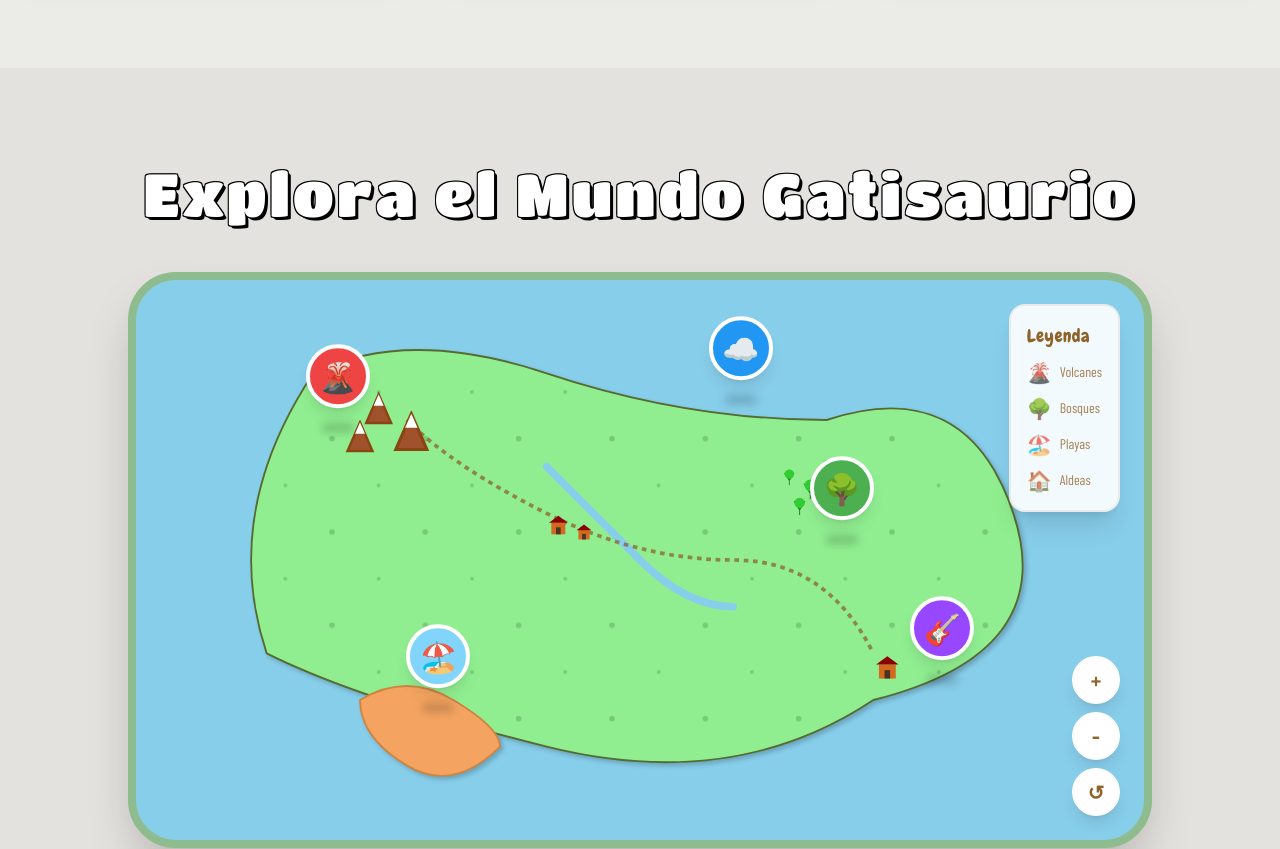
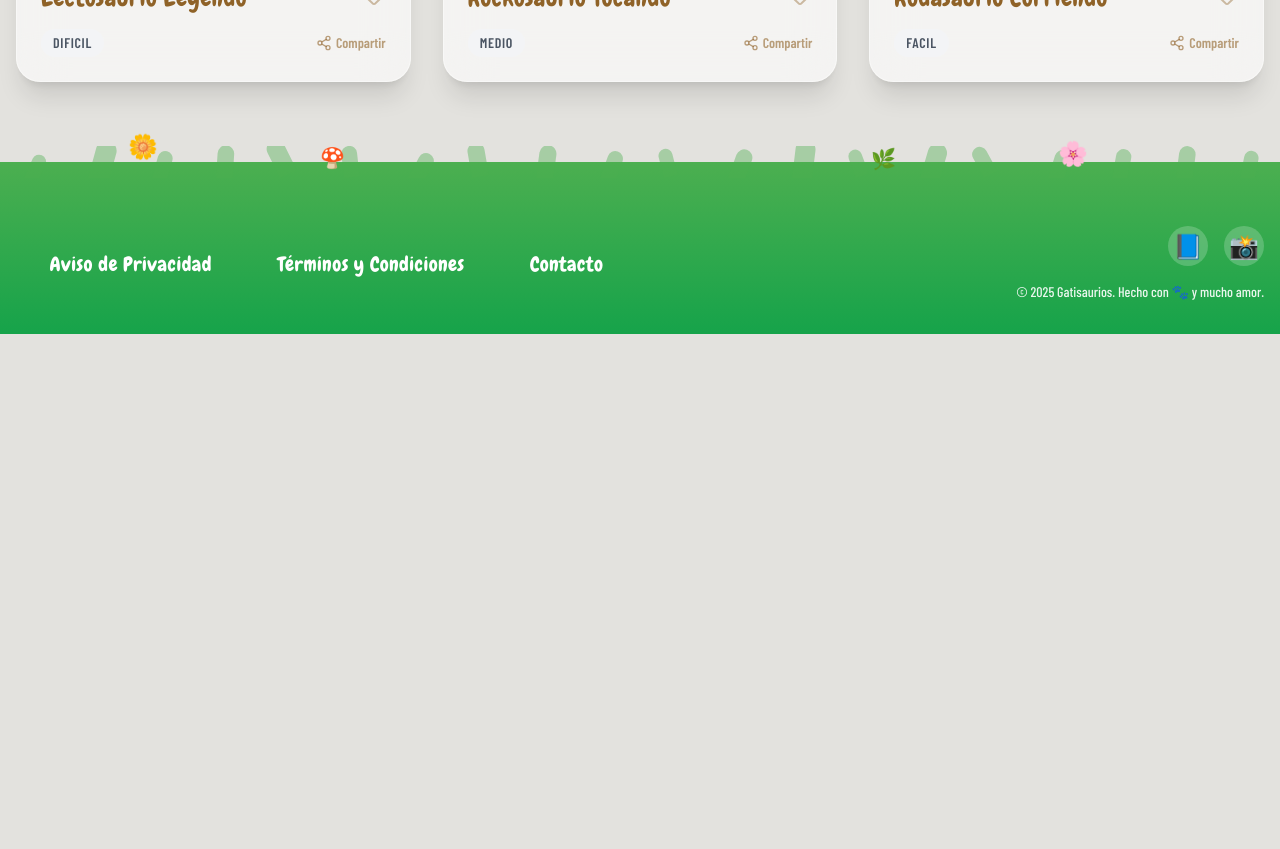
Before and after one commit to JSCEG/Gatisaurios, a React (Vite) app: page /coloring in a window 1280 px wide. Before the commit this address led to /. Shown: the part 1380-2229 px from the top of the page. After the commit the page ends 1714 px from the top, so only its background shows below. Built offline with nearby package versions, Linux system fonts and the light colour scheme; no server answers.

Commit message:
Fix: Remove authentication requirement for ColoringPage to allow public access

```diff
--- a/src/pages/ColoringPage.jsx
+++ b/src/pages/ColoringPage.jsx
@@ -1,5 +1,4 @@
 import { useState } from 'react'
-import { ProtectedRoute } from '../components/auth/ProtectedRoute'
 import { Download, Heart, Share2, PaintBucket } from 'lucide-react'
 import { ColoringCanvas } from '../components/coloring/ColoringCanvas'
 
@@ -29,7 +28,6 @@ export function ColoringPage() {
     : drawings.filter(d => d.category === activeFilter)
 
   return (
-    <ProtectedRoute>
     <div className="min-h-screen bg-gati-bg pb-20">
       {/* Header */}
       <div className="bg-gradient-to-b from-gati-verde/20 to-transparent pt-20 pb-10 px-4">
@@ -48,8 +46,7 @@ export function ColoringPage() {
             <button
               key={filter.id}
               onClick={() => setActiveFilter(filter.id)}
-                className={`px-6 py-2 rounded-full font-chewy text-xl transition-all duration-300 ${
-                  activeFilter === filter.id
+              className={`px-6 py-2 rounded-full font-chewy text-xl transition-all duration-300 ${activeFilter === filter.id
                   ? 'bg-gati-verde text-white shadow-lg scale-105'
                   : 'bg-white text-gati-marron hover:bg-white/80'
                 }`}
@@ -120,6 +117,5 @@ export function ColoringPage() {
       )}
 
     </div>
-    </ProtectedRoute>
   )
 }
```
Lines whose indentation alone changed are shown as unchanged.
